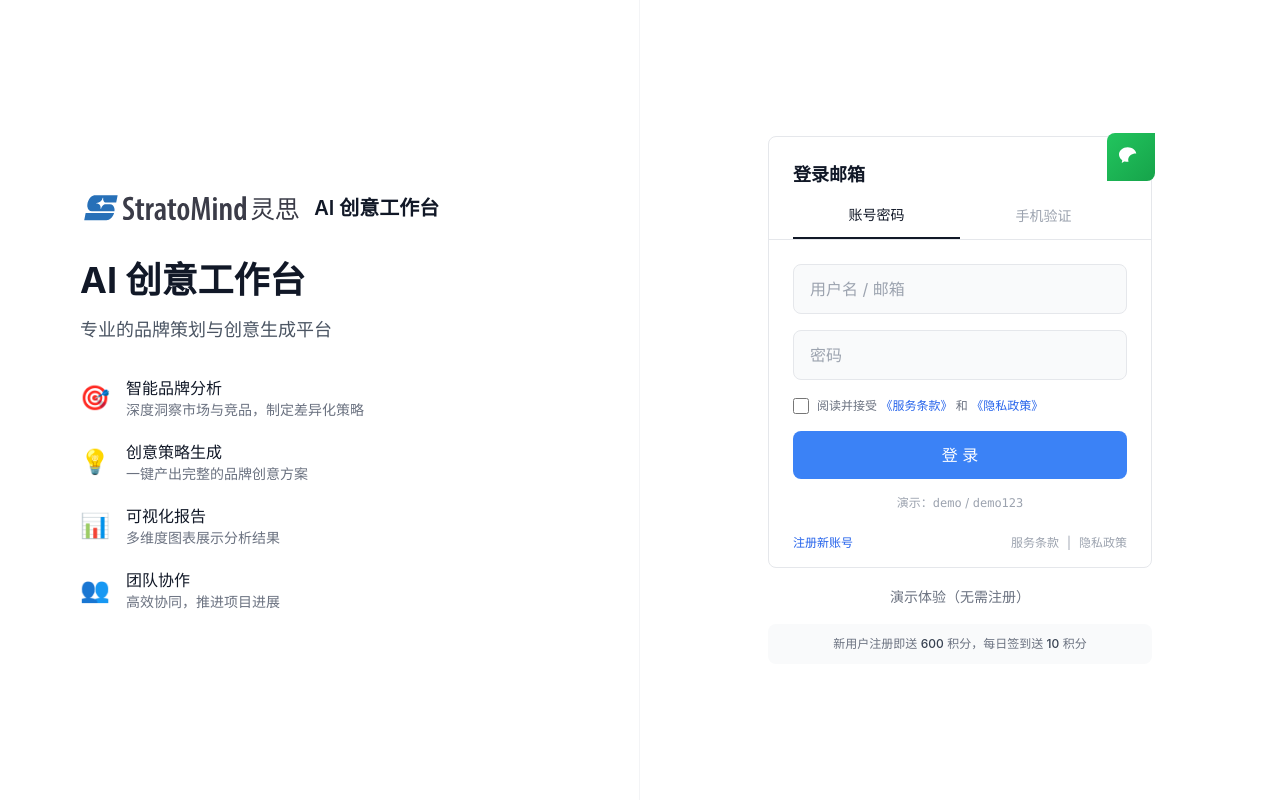
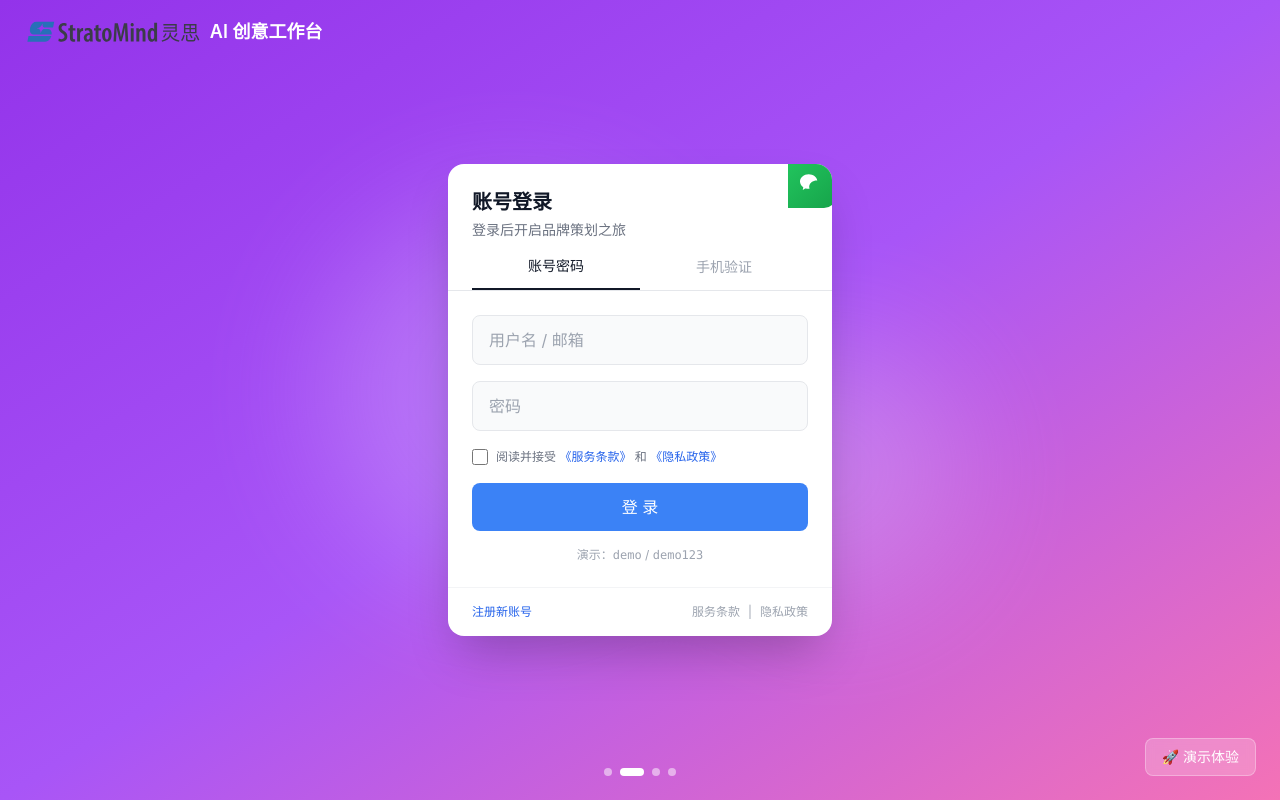
Before and after one commit to GPlanbrand/stratomind, a React (Vite) app: page / in a window 1280 px wide. Built offline with nearby package versions, Linux system fonts and the light colour scheme.

Commit message:
更新行业选项为之前确定的10个行业

```diff
--- a/src/components/ClientInfoStep.tsx
+++ b/src/components/ClientInfoStep.tsx
@@ -9,8 +9,8 @@ interface Props {
 
 const ClientInfoStep: React.FC<Props> = ({ data, onChange }) => {
   const industries = [
-    '科技/互联网', '金融/银行', '消费品/零售', '医疗健康',
-    '教育培训', '房地产/建筑', '制造业', '媒体/娱乐', '汽车/出行', '其他'
+    '餐饮/食品', '零售/快消', '医疗/健康', '政务/政企',
+    '文旅/文创', '教育/培训', '工业/制造', '商务/服务', '空间/环境', '其他'
   ]
 
   const companySizes = ['初创期(1-50人)', '成长期(50-200人)', '成熟期(200-1000人)', '大型企业(1000人以上)']
--- a/src/pages/HomeLoginPage.tsx
+++ b/src/pages/HomeLoginPage.tsx
@@ -1,10 +1,11 @@
-import React, { useState } from 'react';
+import React, { useState, useEffect } from 'react';
 import { useNavigate } from 'react-router-dom';
 import { login } from '../services/auth';
 
-// 126邮箱风格登录页
+// 126邮箱风格登录页 - 带轮播背景
 const HomeLoginPage: React.FC = () => {
   const navigate = useNavigate();
+  const [currentBanner, setCurrentBanner] = useState(0);
   const [loginMethod, setLoginMethod] = useState<'account' | 'phone'>('account');
 
   // 账号登录
@@ -20,6 +21,21 @@ const HomeLoginPage: React.FC = () => {
 
   const [loading, setLoading] = useState(false);
   const [error, setError] = useState('');
+
+  // Banner轮播
+  const banners = [
+    { gradient: 'from-blue-600 via-blue-500 to-cyan-400', title: '智能品牌分析', desc: '深度洞察市场与竞品' },
+    { gradient: 'from-purple-600 via-purple-500 to-pink-400', title: '创意策略生成', desc: '一键产出完整方案' },
+    { gradient: 'from-emerald-600 via-emerald-500 to-teal-400', title: '可视化报告', desc: '多维度图表展示' },
+    { gradient: 'from-orange-500 via-orange-400 to-amber-300', title: '团队协作', desc: '高效协同项目推进' },
+  ];
+
+  useEffect(() => {
+    const timer = setInterval(() => {
+      setCurrentBanner(prev => (prev + 1) % banners.length);
+    }, 4000);
+    return () => clearInterval(timer);
+  }, []);
 
   // 演示登录
   const handleDemoLogin = () => {
@@ -103,7 +119,6 @@ const HomeLoginPage: React.FC = () => {
       return;
     }
 
-    // 演示模式：验证码123456
     if (code === '123456') {
       setLoading(true);
       setError('');
@@ -130,67 +145,70 @@ const HomeLoginPage: React.FC = () => {
   };
 
   return (
-    <div className="min-h-screen bg-white flex">
-      {/* 左侧品牌区域 */}
-      <div className="hidden lg:flex lg:w-1/2 flex-col justify-center px-12 xl:px-20 border-r border-gray-100">
-        {/* Logo */}
-        <div className="flex items-center gap-3 mb-8">
-          <img src="/logo.svg" alt="AI 创意工作台" className="h-10 w-auto" />
-          <span className="text-xl font-semibold text-gray-900">AI 创意工作台</span>
+    <div className="min-h-screen bg-gray-100">
+      {/* 背景区域 */}
+      <div className="fixed inset-0 overflow-hidden">
+        {banners.map((banner, index) => (
+          <div
+            key={index}
+            className={`absolute inset-0 bg-gradient-to-br ${banner.gradient} transition-opacity duration-1000 ${
+              index === currentBanner ? 'opacity-100' : 'opacity-0'
+            }`}
+          >
+            {/* 装饰元素 */}
+            <div className="absolute inset-0 opacity-20">
+              <div className="absolute top-1/4 left-1/4 w-96 h-96 bg-white rounded-full blur-3xl"></div>
+              <div className="absolute bottom-1/4 right-1/4 w-64 h-64 bg-white rounded-full blur-3xl"></div>
             </div>
 
-        {/* 品牌标语 */}
-        <h1 className="text-3xl xl:text-4xl font-bold text-gray-900 mb-4">
-          AI 创意工作台
-        </h1>
-        <p className="text-lg text-gray-600 mb-8">
-          专业的品牌策划与创意生成平台
-        </p>
-
-        {/* 功能特点 */}
-        <div className="space-y-5">
-          {[
-            { icon: '🎯', title: '智能品牌分析', desc: '深度洞察市场与竞品，制定差异化策略' },
-            { icon: '💡', title: '创意策略生成', desc: '一键产出完整的品牌创意方案' },
-            { icon: '📊', title: '可视化报告', desc: '多维度图表展示分析结果' },
-            { icon: '👥', title: '团队协作', desc: '高效协同，推进项目进展' }
-          ].map((item, i) => (
-            <div key={i} className="flex items-center gap-4">
-              <span className="text-2xl">{item.icon}</span>
-              <div>
-                <h3 className="font-medium text-gray-900">{item.title}</h3>
-                <p className="text-sm text-gray-500">{item.desc}</p>
+            {/* Banner内容 */}
+            <div className="absolute inset-0 flex items-center justify-center">
+              <div className="text-center text-white">
+                <h1 className="text-4xl xl:text-5xl font-bold mb-4">{banner.title}</h1>
+                <p className="text-xl opacity-90">{banner.desc}</p>
+              </div>
             </div>
           </div>
         ))}
       </div>
+
+      {/* 轮播指示器 */}
+      <div className="fixed bottom-6 left-1/2 transform -translate-x-1/2 flex gap-2 z-20">
+        {banners.map((_, index) => (
+          <button
+            key={index}
+            onClick={() => setCurrentBanner(index)}
+            className={`w-2 h-2 rounded-full transition-all ${
+              index === currentBanner ? 'bg-white w-6' : 'bg-white/50 hover:bg-white/70'
+            }`}
+          />
+        ))}
       </div>
 
-      {/* 右侧登录区域 */}
-      <div className="flex-1 flex items-center justify-center px-6 py-8">
-        <div className="w-full max-w-sm">
-          {/* Logo - 移动端 */}
-          <div className="lg:hidden mb-6 text-center">
-            <div className="flex items-center justify-center gap-2 mb-2">
+      {/* 顶部Logo */}
+      <div className="fixed top-0 left-0 right-0 z-20 px-6 py-4">
+        <div className="flex items-center gap-2">
           <img src="/logo.svg" alt="AI 创意工作台" className="h-8 w-auto" />
-              <span className="text-base font-semibold text-gray-900">AI 创意工作台</span>
+          <span className="text-lg font-semibold text-white">AI 创意工作台</span>
         </div>
       </div>
 
-          {/* 登录卡片 - 126邮箱风格 */}
-          <div className="bg-white rounded-lg border border-gray-200 relative">
-            {/* 右上角微信二维码图标 - 斜片效果 */}
+      {/* 登录框区域 */}
+      <div className="fixed inset-0 flex items-center justify-center p-6 z-10">
+        <div className="w-full max-w-sm bg-white rounded-2xl shadow-2xl overflow-hidden">
+          {/* 登录框头部 */}
+          <div className="relative px-6 pt-6 pb-4">
+            {/* 右上角微信二维码 */}
             <div className="absolute -top-1 -right-1 w-12 h-12">
-              <div className="w-full h-full bg-gradient-to-br from-green-500 to-green-600 rounded-br-lg rounded-tl-lg flex items-center justify-center cursor-pointer hover:from-green-600 hover:to-green-700 transition-colors">
+              <div className="w-full h-full bg-gradient-to-br from-green-500 to-green-600 rounded-br-xl flex items-center justify-center cursor-pointer hover:from-green-600 hover:to-green-700 transition-colors">
                 <svg className="w-6 h-6 text-white" viewBox="0 0 24 24" fill="currentColor">
                   <path d="M8.691 2.188C3.891 2.188 0 5.476 0 9.53c0 2.212 1.17 4.203 3.002 5.55a.59.59 0 01.213.665l-.39 1.48c-.019.07-.048.141-.048.213 0 .163.13.295.29.295a.326.326 0 00.167-.054l1.903-1.114a.864.864 0 01.717-.098 10.16 10.16 0 002.837.403c.276 0 .543-.027.811-.05-.857-2.578.157-4.972 1.932-6.446 1.703-1.415 3.882-1.98 5.853-1.838-.576-3.583-4.196-6.348-8.596-6.348z"/>
                 </svg>
               </div>
             </div>
 
-            {/* 登录标题 */}
-            <div className="p-6 pb-4">
-              <h2 className="text-lg font-semibold text-gray-900">登录邮箱</h2>
+            <h2 className="text-xl font-semibold text-gray-900">账号登录</h2>
+            <p className="text-sm text-gray-500 mt-1">登录后开启品牌策划之旅</p>
           </div>
 
           {/* 登录方式切换 */}
@@ -225,7 +243,7 @@ const HomeLoginPage: React.FC = () => {
                   type="text"
                   value={account}
                   onChange={(e) => { setAccount(e.target.value); setError(''); }}
-                    className="w-full px-4 py-3 bg-gray-50 border border-gray-200 rounded-lg text-gray-900 placeholder-gray-400 focus:outline-none focus:border-gray-400 focus:bg-white transition-all"
+                  className="w-full px-4 py-3 bg-gray-50 border border-gray-200 rounded-lg text-gray-900 placeholder-gray-400 focus:outline-none focus:border-blue-500 focus:bg-white transition-all"
                   placeholder="用户名 / 邮箱"
                 />
               </div>
@@ -235,7 +253,7 @@ const HomeLoginPage: React.FC = () => {
                   type="password"
                   value={password}
                   onChange={(e) => { setPassword(e.target.value); setError(''); }}
-                    className="w-full px-4 py-3 bg-gray-50 border border-gray-200 rounded-lg text-gray-900 placeholder-gray-400 focus:outline-none focus:border-gray-400 focus:bg-white transition-all"
+                  className="w-full px-4 py-3 bg-gray-50 border border-gray-200 rounded-lg text-gray-900 placeholder-gray-400 focus:outline-none focus:border-blue-500 focus:bg-white transition-all"
                   placeholder="密码"
                   onKeyDown={(e) => e.key === 'Enter' && handleAccountLogin()}
                 />
@@ -285,7 +303,7 @@ const HomeLoginPage: React.FC = () => {
                   type="tel"
                   value={phone}
                   onChange={(e) => { setPhone(e.target.value); setError(''); }}
-                    className="w-full px-4 py-3 bg-gray-50 border border-gray-200 rounded-lg text-gray-900 placeholder-gray-400 focus:outline-none focus:border-gray-400 focus:bg-white transition-all"
+                  className="w-full px-4 py-3 bg-gray-50 border border-gray-200 rounded-lg text-gray-900 placeholder-gray-400 focus:outline-none focus:border-blue-500 focus:bg-white transition-all"
                   placeholder="手机号"
                   maxLength={11}
                 />
@@ -296,7 +314,7 @@ const HomeLoginPage: React.FC = () => {
                   type="text"
                   value={code}
                   onChange={(e) => { setCode(e.target.value.replace(/\D/g, '').slice(0, 6)); setError(''); }}
-                    className="flex-1 px-4 py-3 bg-gray-50 border border-gray-200 rounded-lg text-gray-900 placeholder-gray-400 focus:outline-none focus:border-gray-400 focus:bg-white transition-all"
+                  className="flex-1 px-4 py-3 bg-gray-50 border border-gray-200 rounded-lg text-gray-900 placeholder-gray-400 focus:outline-none focus:border-blue-500 focus:bg-white transition-all"
                   placeholder="验证码"
                   maxLength={6}
                 />
@@ -346,7 +364,7 @@ const HomeLoginPage: React.FC = () => {
           )}
 
           {/* 底部链接 */}
-            <div className="px-6 pb-4 flex items-center justify-between text-xs">
+          <div className="px-6 pb-4 flex items-center justify-between text-xs border-t border-gray-100 pt-4">
             <a href="/register" className="text-blue-600 hover:text-blue-700 font-medium">注册新账号</a>
             <div className="text-gray-400">
               <a href="/terms" className="hover:text-gray-600">服务条款</a>
@@ -355,25 +373,17 @@ const HomeLoginPage: React.FC = () => {
             </div>
           </div>
         </div>
+      </div>
 
       {/* 演示体验 */}
-          <div className="mt-4 text-center">
+      <div className="fixed bottom-6 right-6 z-20">
         <button
           onClick={handleDemoLogin}
           disabled={loading}
-              className="text-sm text-gray-500 hover:text-gray-700 transition-colors"
+          className="px-4 py-2 bg-white/20 backdrop-blur-sm text-white rounded-lg text-sm font-medium hover:bg-white/30 transition-colors border border-white/30"
         >
-              演示体验（无需注册）
+          🚀 演示体验
         </button>
-          </div>
-
-          {/* 积分说明 */}
-          <div className="mt-4 p-3 bg-gray-50 rounded-lg">
-            <p className="text-xs text-gray-500 text-center">
-              新用户注册即送 <span className="font-medium text-gray-700">600</span> 积分，每日签到送 <span className="font-medium text-gray-700">10</span> 积分
-            </p>
-          </div>
-        </div>
       </div>
     </div>
   );
```
Lines whose indentation alone changed are shown as unchanged.
